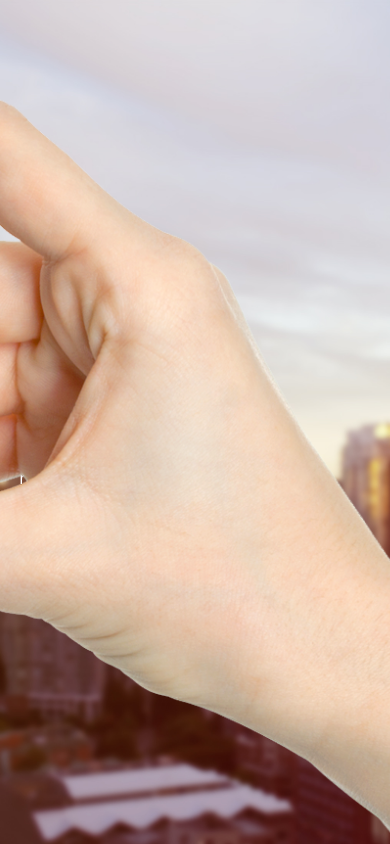
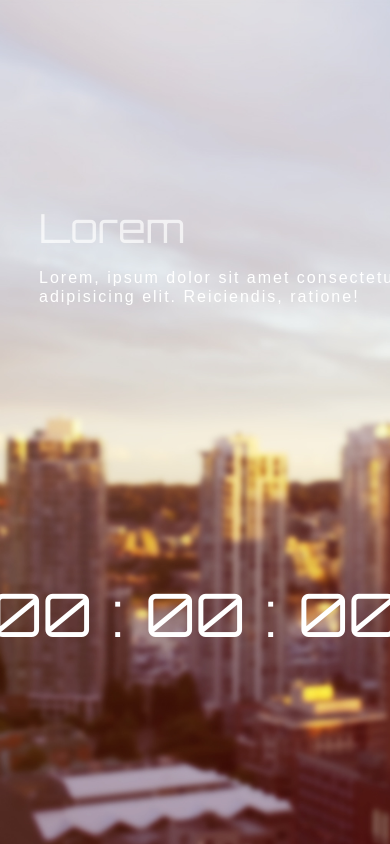
Before and after one commit to mini2929/date, a plain HTML site: page index.html in a window 390 px wide. Drawn offline with nearby package versions, Linux system fonts and the light colour scheme.

Commit message:
반응형 적용

```diff
--- a/scss/style.scss
+++ b/scss/style.scss
@@ -56,3 +56,73 @@ main {
         }
     }
 }
+
+// GPT : @media는 CSS에서 미디어 쿼리를 사용할 때 사용되며, 주로 반응형 웹 디자인을 구현하는 데 사용됩니다.
+@media screen and (max-width: 1600px) {
+    main{
+        figure {
+            transform-origin: right center;
+            transform: scale(0.8);
+            margin-top: -250px;
+        }
+    }
+}
+
+@media screen and (max-width: 1200px) {
+    main {
+        article {
+            width: 100%;
+            top: 10%;
+            left: 0px;
+            padding: 10%;
+        }
+
+        figure {
+            margin-top: -200px;
+            transform: scale(0.7);
+        }
+    }
+}
+
+@media screen and (max-width: 800px) {
+    main {
+        article {
+            top: 10%;
+        }
+
+        figure {
+            transform: scale(0.6);
+            right: -20%;
+        }
+    }
+}
+
+@media screen and (max-width: 600px) {
+    main {
+        article {
+        top: 20%;
+
+        p {
+            font-size: 40px;
+        }
+    }
+    figure {
+        width: 100%;
+        height: 50%;
+        background: none;
+        transform: scale(1);
+        right: 0%;
+        margin-top: 0px;
+
+        .screen {
+            width: 100%;
+            top: 0px;
+            left: 0px;
+
+            span {
+            font-size: 40px;
+            }
+        }
+    }
+    }
+}
```
Also changed, not shown: css/style.css, 1 other file.
